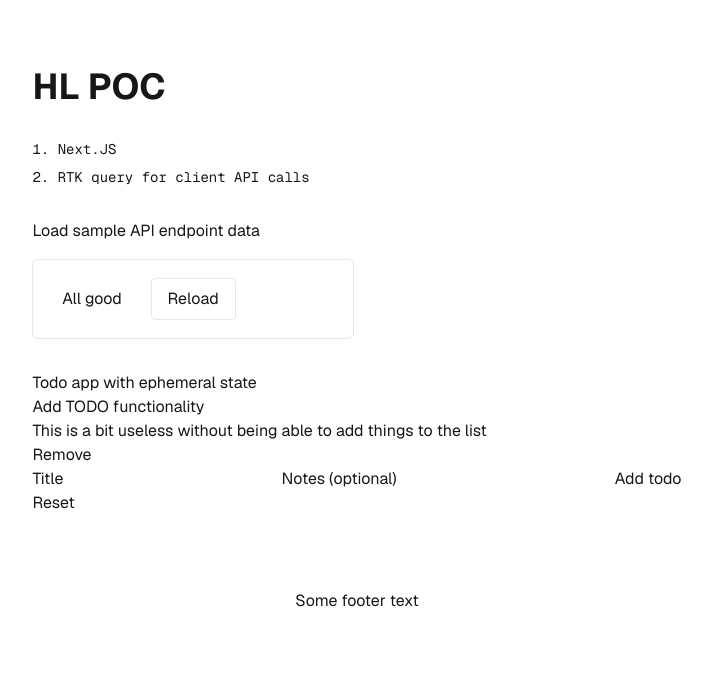
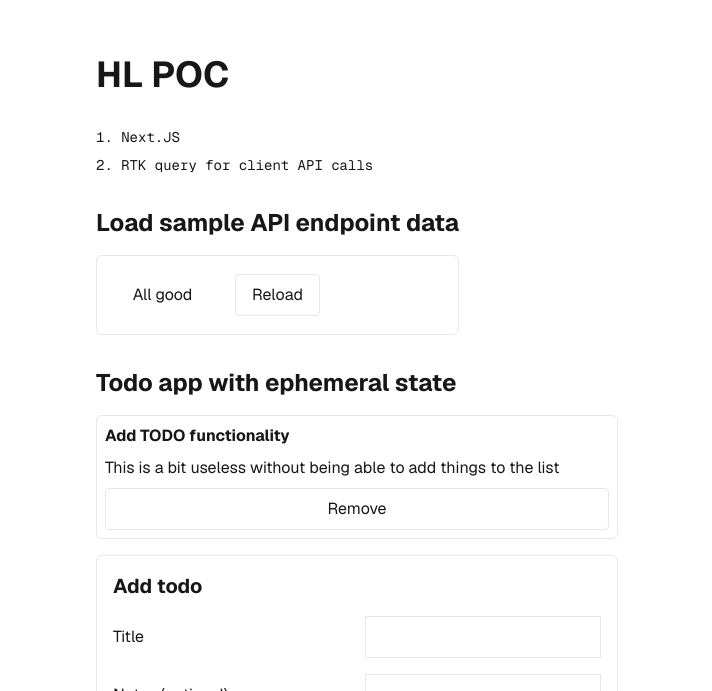
Before and after one commit to mloveday/monorepo-playground, a Next.js app: page / in a window 1280 px wide. Shown: the part 109-800 px from the top of the page, without its empty margins (283-995 px from the left). Built offline with nearby package versions, Linux system fonts and the light colour scheme.

Commit message:
very rough styling

```diff
--- /dev/null
+++ b/src/client/components/common/button.ts
@@ -0,0 +1 @@
+export const buttonStyles = "border rounded py-2 px-4 bg-white disabled:text-gray-200 hover:disabled:bg-white hover:bg-amber-50 focus:outline-none focus:ring-amber-400 focus:ring";
--- a/src/client/components/sample-api-driven-component.tsx
+++ b/src/client/components/sample-api-driven-component.tsx
@@ -1,9 +1,10 @@
 import {useHealthcheckQuery} from "@/client/api/endpoints/healthcheck/use-healthcheck-query";
 import {PropsWithChildren} from "react";
+import {buttonStyles} from "@/client/components/common/button";
 
 const Content = ({children}: PropsWithChildren) => (
   <div className="flex flex-col gap-4">
-    <div>Load sample API endpoint data</div>
+    <h2 className="font-bold text-2xl">Load sample API endpoint data</h2>
     <div className="grid grid-cols-3 gap-4 align-middle h-20 border p-4 w-full rounded-md">
       {children}
     </div>
@@ -29,7 +30,7 @@ export const SampleApiDrivenComponent = () => {
     </GridItemCentred>
     <GridItemCentred>
       <button
-        className="border rounded py-2 px-4 bg-white disabled:text-gray-200 hover:disabled:bg-white hover:bg-amber-50 focus:outline-none focus:ring-amber-400 focus:ring"
+        className={buttonStyles}
         disabled={healthcheck.isFetching}
         onClick={healthcheck.refetch}
       >
--- a/src/client/components/sample-ephemeral-state-component.tsx
+++ b/src/client/components/sample-ephemeral-state-component.tsx
@@ -1,5 +1,6 @@
 import {useTodoService} from "@/client/state/todos";
 import {AddTodo} from "@/client/components/todo/add-todo";
+import {buttonStyles} from "@/client/components/common/button";
 
 // basic TODO app
 export const SampleEphemeralStateComponent = () => {
@@ -7,16 +8,16 @@ export const SampleEphemeralStateComponent = () => {
   // custom hooks can do what we need and make testing _much_ simpler
   const todos = useTodoService();
   return (
-    <div>
-      <h2>Todo app with ephemeral state</h2>
+    <div className="flex flex-col gap-4">
+      <h2 className="font-bold text-2xl">Todo app with ephemeral state</h2>
       {todos.state.todos.length === 0}
-      {todos.state.todos.map(todo => <div key={todo.id}>
-        <h3>{todo.title}</h3>
+      {todos.state.todos.map(todo => <div className="border rounded-md p-2 flex flex-col gap-2" key={todo.id}>
+        <h3 className="font-bold">{todo.title}</h3>
         <p>{todo.notes}</p>
-        <button onClick={() => todos.removeTodo(todo)}>Remove</button>
+        <button className={buttonStyles} onClick={() => todos.removeTodo(todo)}>Remove</button>
       </div>)}
       <AddTodo addTodo={todos.addTodo}/>
-      <button onClick={todos.reset}>Reset</button>
+      <button className={buttonStyles} onClick={todos.reset}>Reset</button>
     </div>
   );
 };
--- a/src/client/components/todo/add-todo.tsx
+++ b/src/client/components/todo/add-todo.tsx
@@ -1,6 +1,7 @@
 import {TodoService} from "@/client/state/todos";
 import {useFormik} from "formik";
 import {v4} from 'uuid';
+import {buttonStyles} from "@/client/components/common/button";
 
 type AddTodoProps = {
   addTodo: TodoService['addTodo'],
@@ -28,16 +29,17 @@ export const AddTodo = (props: AddTodoProps) => {
   });
 
   return (
-    <form onSubmit={form.handleSubmit}>
-      <label>
-        <span>Title</span>
-        <input id="title" name="title" type="text" onChange={form.handleChange} value={form.values.title}/>
+    <form onSubmit={form.handleSubmit} className="border rounded-md p-4 flex flex-col gap-4">
+      <h2 className="font-bold text-xl">Add todo</h2>
+      <label className="grid grid-cols-2 gap-4">
+        <span className="self-center">Title</span>
+        <input id="title" name="title" type="text" onChange={form.handleChange} value={form.values.title} className="border p-2"/>
       </label>
-      <label>
-        <span>Notes (optional)</span>
-        <input id="notes" name="notes" type="text" onChange={form.handleChange} value={form.values.notes}/>
+      <label className="grid grid-cols-2 gap-4">
+        <span className="self-center">Notes (optional)</span>
+        <input id="notes" name="notes" type="text" onChange={form.handleChange} value={form.values.notes} className="border p-2"/>
       </label>
-      <button type="submit">Add todo</button>
+      <button className={buttonStyles} type="submit">Add todo</button>
   </form>
   );
 };
```
